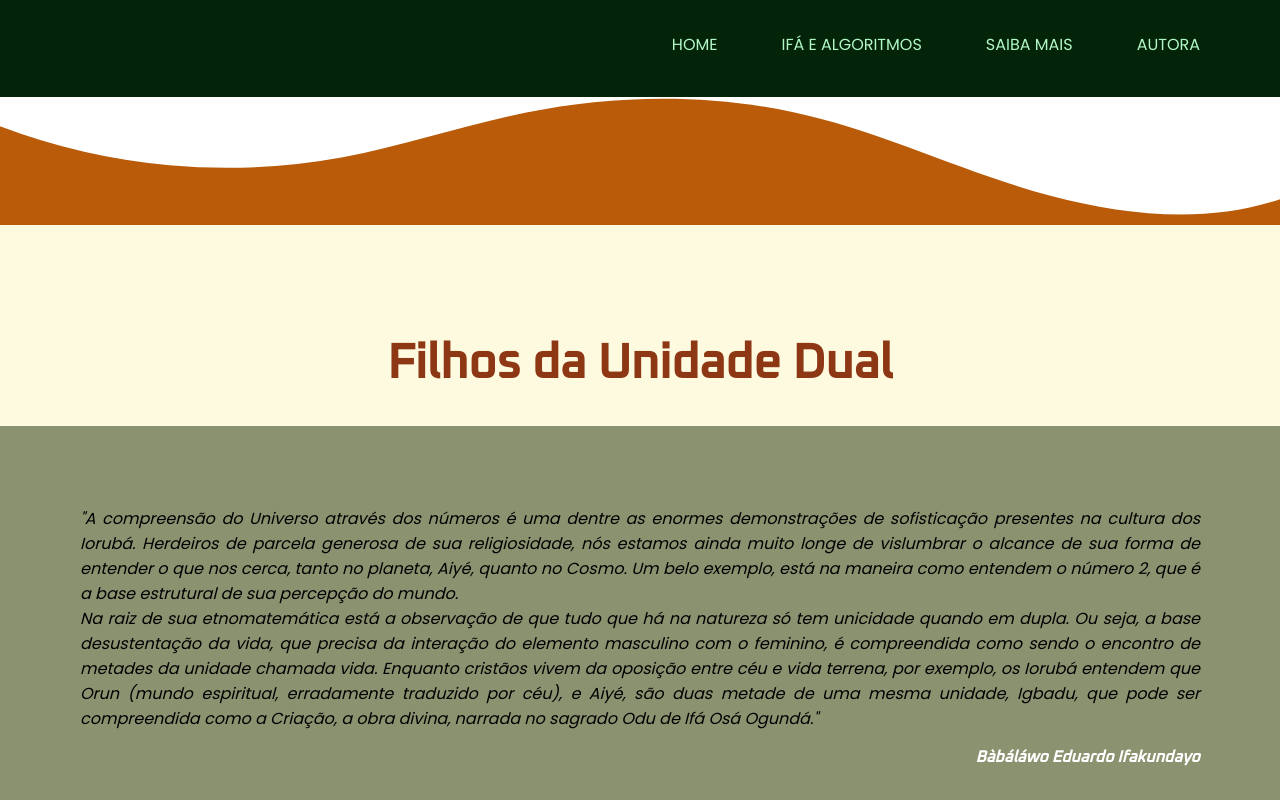
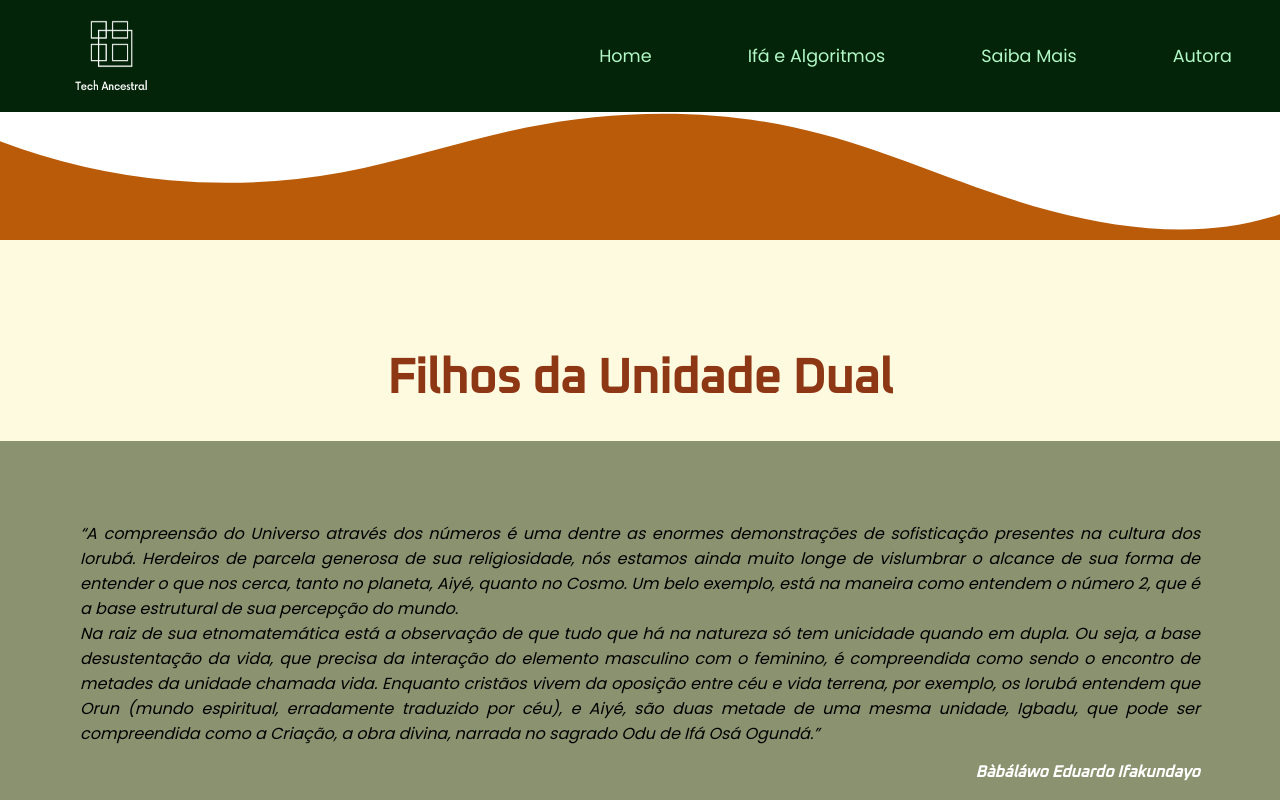
Before and after one commit to jaquelinedealmeida/Final_Project_Reprograma_Ifa, a React (Create React App) app: page /saiba in a window 1280 px wide. Shown: the top 800 px of the page. Built offline with nearby package versions, Linux system fonts and the light colour scheme.

Commit message:
inclusão de logo

```diff
--- a/src/components/Footer/index.jsx
+++ b/src/components/Footer/index.jsx
@@ -2,12 +2,14 @@ import React from "react";
 import Img1 from "../../assets/img1-linkedin.svg";
 import Img2 from "../../assets/img2-github.svg";
 import Img3 from "../../assets/img3-instagram.svg";
+import Img5 from "../../assets/imgtech-ancestral.png"
 
 import "./styles.css";
 
 const Footer = () => {
   return (
     <footer className="footer">
+
 
       <div className="img">
       <a href="https://www.linkedin.com/in/jaqueline-de-almeida/" target="_blank" rel="noopener noreferrer"
@@ -24,10 +26,11 @@ const Footer = () => {
       </a>
       </div>
       <div className="text1">
+      <img src={Img5} alt ="Logo Tech Ancestral" />
        <p>
          2021 | Desenvolvido por <strong>Jaqueline de Almeida</strong>
        </p>
-       <h5> Todos os direitos reservados </h5>
+       <h4> Todos os direitos reservados </h4>
      </div>
       </footer>
 
--- a/src/components/Footer/styles.css
+++ b/src/components/Footer/styles.css
@@ -1,35 +1,41 @@
 .footer {
 
     width: 100%;
-    background-color:rgb(45, 68, 35);
+    background-color:rgb(108, 131, 99);
    text-align: center;
 }
 
+.footer img {
+    padding-top: .6rem;
+    padding-bottom: .6rem;
+
+ }
+
 .text1{
-    padding: .5rem;
+    display: flex;
+    justify-content: space-around;
     font-family: poppins;
-    text-align: center;
     font-size: .8rem;
-    color: #8d3715;
-
-
-    background-color: rgb(250, 248, 246);;
+    color: #f7f3f2;
+    background-color: #032408;
     width: 100%;
+    margin: 0%;
 
 }
 
 
-h5 {
-    font-size: .5rem ;
-    font-family: poppins;
-    color:rgb(18, 82, 26);
 
+.text1 img {
+    width: 90px;
+    height: 90px;
+}
+
+.text1 p {
+    align-self: center;
 
 }
 
- .footer img {
-   padding-top: 2rem;
-   padding-bottom: 2rem;
-
-
+.text1 h4 {
+   align-self: center;
+    font-family: poppins;
 }
--- a/src/components/Menu/index.jsx
+++ b/src/components/Menu/index.jsx
@@ -1,12 +1,16 @@
 import React from "react";
 import { Link } from "react-router-dom";
+import Img5 from "../../assets/imgtech-ancestral.png";
 
 import "./styles.css";
 
 const Menu = () => {
   return (
+
     <div className="nav">
+
       <ul className="menu">
+      <img src={Img5} alt="logo tech ancestral" />
         <li>
           <Link className="link" to="/">
             Home
--- a/src/components/Menu/styles.css
+++ b/src/components/Menu/styles.css
@@ -1,35 +1,35 @@
 .menu {
-
-    padding-top: 2rem;
-    padding-bottom: 2.5rem;
+    padding-top: 1rem;
+    padding-bottom: 1rem;
     display: flex;
-    padding-right: 4rem;
     justify-content: right;
    background-color: #032408;
+   width: 100%;
 
 
 }
 
 .menu li {
-    margin-left: 2rem;
     list-style: none;
     font-family: poppins;
-
+    align-self: center;
 }
 
 .link {
-    font-size: 1rem;
+  padding: 3rem;
+    font-size: 1.1rem;
     color: rgb(178, 248, 199);
     text-decoration: none;
-  border-radius: 2rem;
-  padding: 1rem;
-  text-align:unset;
-  text-rendering: auto;
-
   transition-property: color;
     transition-duration: .5s;
     transition: .5s ease-in;
 
+}
+
+.menu img {
+    margin-right: 25rem;
+    width: 80px;
+    height: 80px;
 }
 
 .link:hover {
@@ -38,16 +38,14 @@
 }
 
 .custom-shape-divider-top-1626045408 {
-
     width: 100%;
     height: 125px;
 
 }
 
-
-
 .custom-shape-divider-top-1626045408 .shape-fill {
     fill: #B95B08;
+
 }
 @media (max-width:768px){
     .menu {
--- a/src/pages/Autora/index.jsx
+++ b/src/pages/Autora/index.jsx
@@ -33,8 +33,9 @@ const Autora = () => {
               {usuaria.location}
             </li>
             <li>
-              <span class="material-icons">room</span>
-              {usuaria.linkedin}
+              <span class="material-icons">account_box</span>
+              <a href="https://www.linkedin.com/in/jaqueline-de-almeida/"> {usuaria.page}
+            </a>
             </li>
           </ul>
         </div>
@@ -43,17 +44,18 @@ const Autora = () => {
           <h2>Sobre Mim</h2>
           <p>
             Sou uma buscadora de mim. Há mais de 10 anos pesquiso sobre
-            autocuidado e autoconhecimento e há 4 anos conheci o Ifá.
-            Integro a Egbé Orúnmíla Atí Obatalá Adésina Ifakundayo, aonde estudo
-            sobre os Odus e Orisás há um ano.
+            autocuidado e autoconhecimento e há 4 anos conheci o Ifá. Integro a
+            Egbé Orúnmíla Atí Obatalá Adésina Ifakundayo, aonde estudo sobre os
+            Odus e Orisás há um ano.
           </p>
 
           <p>
-            Comunicológa, formada em Comunicação/Relações Públicas, há 10  anos atua na área
-            com comunicação digital, comunicação interna, atendimento, relacionamento e produção
-            de eventos. Também Terapeuta Integrativa e Sistêmica, realizo há 7
-            anos atendimentos e oficinas voltadas para práticas de
-            autoconhecimento e com tecnologias ancestrais de cuidado.
+            Comunicológa, formada em Comunicação/Relações Públicas, há 10 anos
+            atua na área com comunicação digital, comunicação interna,
+            atendimento, relacionamento e produção de eventos. Também Terapeuta
+            Integrativa e Sistêmica, realizo há 7 anos atendimentos e oficinas
+            voltadas para práticas de autoconhecimento e com tecnologias
+            ancestrais de cuidado.
           </p>
 
           <p>
@@ -71,4 +73,4 @@ const Autora = () => {
   );
 };
 
-export default Autora
+export default Autora;
--- a/src/pages/Autora/styles.css
+++ b/src/pages/Autora/styles.css
@@ -21,8 +21,7 @@ h6 {
 
 .avatar ul {
     margin-left: 10rem;
-    padding: 1rem;
-    padding-top: 1rem;
+    padding: .5rem;
     background-color: #8d3715;
     list-style: none;
     border-radius: 1rem ;
@@ -32,8 +31,10 @@ h6 {
 
 }
 
-.avatar li {
-    font-family: 10rem;
+
+.avatar a {
+  font-size: .8rem;
+
 }
 
 .Bio h2 {
--- a/src/pages/Ifa/styles.css
+++ b/src/pages/Ifa/styles.css
@@ -45,6 +45,7 @@
 
 
 .texts img {
+    margin-top: 1rem;
     width: 200px;
     background-image: url(../../assets/img4.svg);
 
--- a/src/pages/Saiba/index.jsx
+++ b/src/pages/Saiba/index.jsx
@@ -10,22 +10,23 @@ function Saiba(props) {
         <article>
           <h2 className="title_textAwo">Filhos da Unidade Dual</h2>
           <p>
-            "A compreensão do Universo através dos números é uma dentre as
+          <q>
+            A compreensão do Universo através dos números é uma dentre as
             enormes demonstrações de sofisticação presentes na cultura dos
             Iorubá. Herdeiros de parcela generosa de sua religiosidade, nós
             estamos ainda muito longe de vislumbrar o alcance de sua forma de
             entender o que nos cerca, tanto no planeta, Aiyé, quanto no Cosmo.
             Um belo exemplo, está na maneira como entendem o número 2, que é a
             base estrutural de sua percepção do mundo. <br></br>
-           Na raiz de sua etnomatemática está a observação de que tudo que há na natureza só
+            Na raiz de sua etnomatemática está a observação de que tudo que há na natureza só
             tem unicidade quando em dupla. Ou seja, a base desustentação da vida,
-             que precisa da interação do elemento masculino
+            que precisa da interação do elemento masculino
             com o feminino, é compreendida como sendo o encontro de metades da
             unidade chamada vida. Enquanto cristãos vivem da oposição entre céu
             e vida terrena, por exemplo, os Iorubá entendem que Orun (mundo
             espiritual, erradamente traduzido por céu), e Aiyé, são duas metade
             de uma mesma unidade, Igbadu, que pode ser compreendida como a
-            Criação, a obra divina, narrada no sagrado Odu de Ifá Osá Ogundá."
+            Criação, a obra divina, narrada no sagrado Odu de Ifá Osá Ogundá.</q>
             <h6>Bàbáláwo Eduardo Ifakundayo</h6>
 
           </p>
--- a/src/pages/Saiba/styles.css
+++ b/src/pages/Saiba/styles.css
@@ -31,7 +31,7 @@
     font-size: 1rem;
     padding-top: 1rem;
     text-align: right;
-    margin-top: ;
+
 }
 
 #btn  {
@@ -55,7 +55,7 @@ background-color:rgb(64, 121, 8);
 }
 
 a {
-    text-transform: uppercase;
+
  text-decoration: none;
   font-family: poppins;
   color: rgb(234, 241, 239);
```
Also changed, not shown: public/images/agua.jpg (deleted), src/assets/imgtech-ancestral.png (added). Lines whose indentation alone changed are shown as unchanged.
